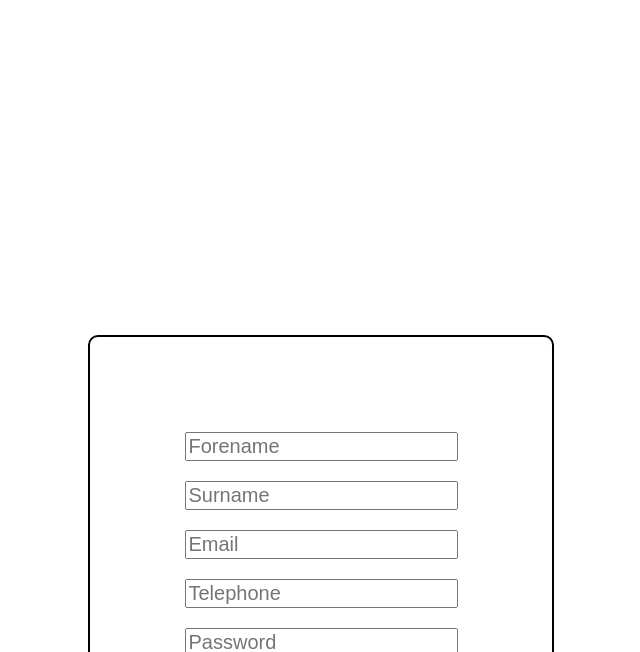
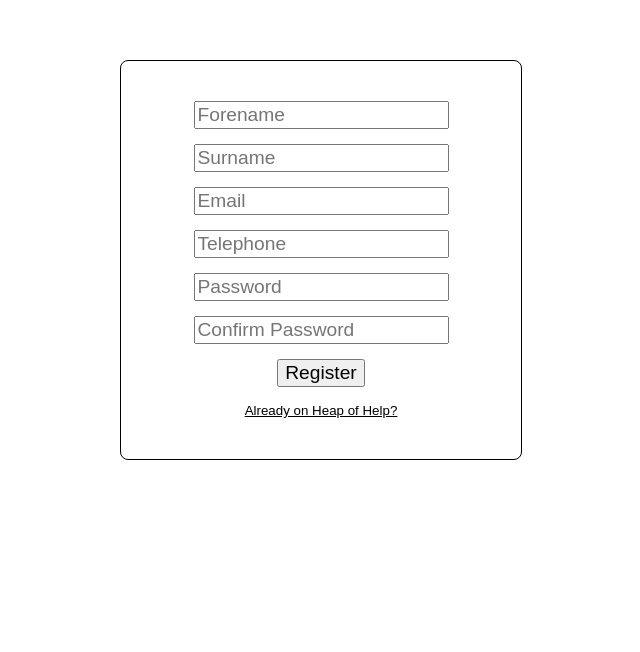
Before and after one commit to VladBagat/Heap-of-Help, a SvelteKit app: page /student_registration in a window 1280 px wide. Shown: the part 148-800 px from the top of the page, without its empty margins (319-959 px from the left). Built offline with nearby package versions, Linux system fonts and the light colour scheme.

Commit message:
changed css styling

```diff
--- a/src/routes/student_registration/+page.svelte
+++ b/src/routes/student_registration/+page.svelte
@@ -87,13 +87,8 @@
         <input class="element" type="text" bind:value={surname} placeholder="Surname" />
         <input class="element" type="text" bind:value={email} placeholder="Email" />
         <input class="element" type="text" bind:value={phonenumber} placeholder="Telephone" />
-
         <input id="pass" class="element" type="password" bind:value={password} placeholder="Password" />
-        <button class="element" onclick={() => ToggleVisability("pass")}>Toggle Pass Visibility</button>
         <input  id="conf_pass" class="element" type="password" bind:value={confirm_password} placeholder="Confirm Password" />
-        <button class="element" onclick={() => ToggleVisability("conf_pass")}>Toggle Pass Visibility</button>
-
-
         <button class="element" onclick={student_registration}> Register </button>
         <button class="redirect" onclick={LoginRedirect}> Already on Heap of Help? </button>
     </div>
@@ -101,36 +96,42 @@
 
 
 <style>
-    #student_registration{
-        height: 200vh;
+    #student_registration {
+        height: 100vh;
         display: flex;
         justify-content: center;
         align-items: center;
+        background: white;
     }
 
-    #container{
+    #container {
         display: flex;
         flex-direction: column;
         justify-content: center;
         align-items: center;
-        gap: 20px;
-
-        border: 2px solid black;
-        padding: 7.5%;
-        border-radius: 10px;
+        gap: 15px;
+        width: 320px;
+        border: 1px solid black;
+        padding: 40px;
+        border-radius: 8px;
+        background: white;
     }
 
-    .element{
-        font-size: 1.25em;
+    .element {
+        font-size: 1.2em;
+        color: black;
     }
 
-    .redirect{
-        background: none!important;
+    .redirect {
+        background: none;
         border: none;
-        padding: 0!important;
-        font-family: arial, sans-serif;
-        color: #069;
+        font-family: Arial, sans-serif;
+        color: black;
         text-decoration: underline;
         cursor: pointer;
     }
+
+    .redirect:hover {
+        opacity: 0.7;
+    }
 </style>
--- a/src/routes/tutor_registration/+page.svelte
+++ b/src/routes/tutor_registration/+page.svelte
@@ -63,10 +63,10 @@
         return "";
     }
 
-    function ToggleVisability(fieldId) {
-        const field = document.getElementById(fieldId);
-        document.getElementById(fieldId).type = (field.type === "password") ? "text" : "password";
-    }
+    // function ToggleVisability(fieldId) {
+    //     const field = document.getElementById(fieldId);
+    //     document.getElementById(fieldId).type = (field.type === "password") ? "text" : "password";
+    // }
 
     // redirection to login page
     function LoginRedirect(){
@@ -90,12 +90,8 @@
         <input class="element" type="text" bind:value={surname} placeholder="Surname" />
         <input class="element" type="text" bind:value={email} placeholder="Email" />
         <input class="element" type="text" bind:value={phonenumber} placeholder="Telephone" />
-
         <input id="pass" class="element" type="password" bind:value={password} placeholder="Password" />
-        <button class="element" onclick={() => ToggleVisability("pass")}>Toggle Pass Visibility</button>
         <input  id="conf_pass" class="element" type="password" bind:value={confirm_password} placeholder="Confirm Password" />
-        <button class="element" onclick={() => ToggleVisability("conf_pass")}>Toggle Pass Visibility</button>
-
         <button class="element" onclick={tutor_registration}> Register </button>
         <button class="redirect" onclick={LoginRedirect}> Already on Heap of Help? </button>
     </div>
@@ -103,36 +99,42 @@
 
 
 <style>
-    #tutor_registration{
-        height: 200vh;
+    #tutor_registration {
+        height: 100vh;
         display: flex;
         justify-content: center;
         align-items: center;
+        background: white;
     }
 
-    #container{
+    #container {
         display: flex;
         flex-direction: column;
         justify-content: center;
         align-items: center;
-        gap: 20px;
-        width: 300px;
-        border: 2px solid black;
-        padding: 7.5%;
-        border-radius: 10px;
+        gap: 15px;
+        width: 320px;
+        border: 1px solid black;
+        padding: 40px;
+        border-radius: 8px;
+        background: white;
     }
 
-    .element{
-        font-size: 1.25em;
+    .element {
+        font-size: 1.2em;
+        color: black;
     }
 
-    .redirect{
-        background: none!important;
+    .redirect {
+        background: none;
         border: none;
-        padding: 0!important;
-        font-family: arial, sans-serif;
-        color: #069;
+        font-family: Arial, sans-serif;
+        color: black;
         text-decoration: underline;
         cursor: pointer;
     }
+
+    .redirect:hover {
+        opacity: 0.7;
+    }
 </style>
```
